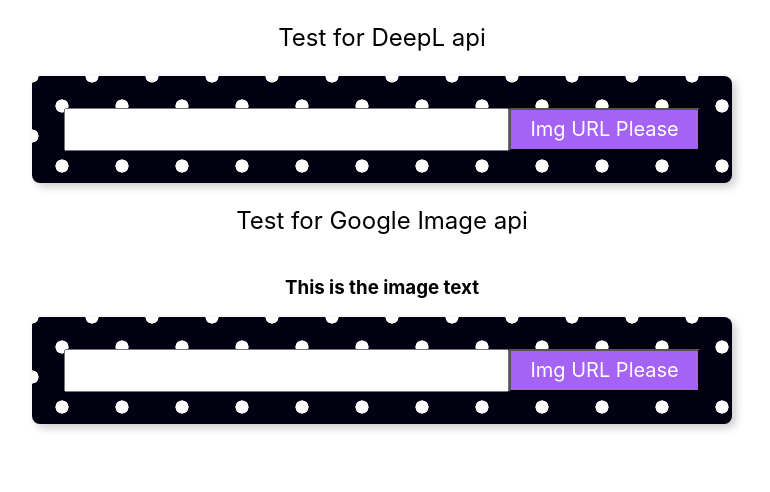
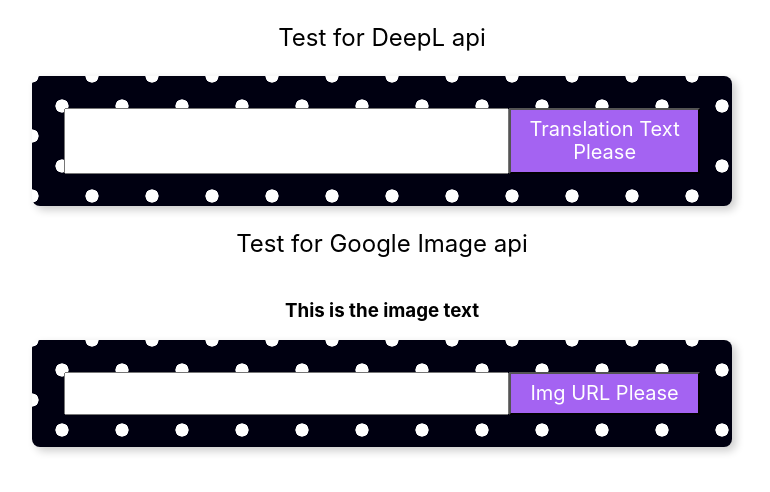
Before and after one commit to Adrianchin/image-to-text, a React (Create React App) app: page / in a window 1280 px wide. Shown: the top 492 px of the page, without its empty margins (258-1028 px from the left). Built offline with nearby package versions, Linux system fonts and the light colour scheme.

Commit message:
Update Button

```diff
--- a/src/App.js
+++ b/src/App.js
@@ -96,6 +96,7 @@ const onImageSubmit = () => {
     }
   fetchImageInfo();
 };
+
 console.log("This is google data in box state", box);
 console.log("Fetched GoogleData", googleData);
 console.log("Image Text", imageText);
@@ -164,7 +165,7 @@ return (
           className='w-30 grow f4 link ph3 pv2 dib white bg-light-purple'
           onClick={onTextButtonSubmit}
           >
-            Img URL Please
+            Translation Text Please
           </button>
         </div>
       </div>
```
